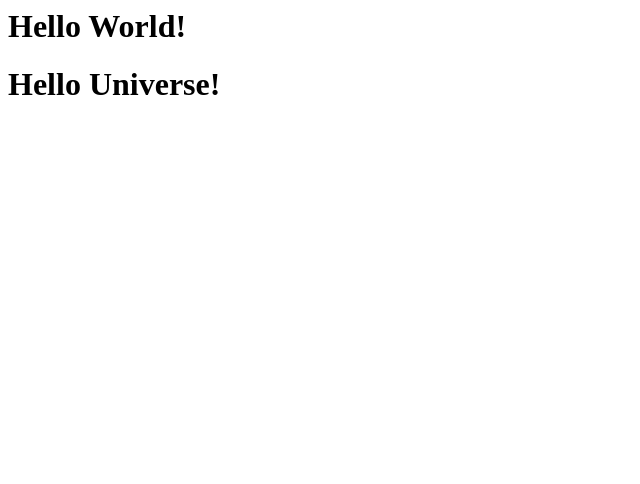
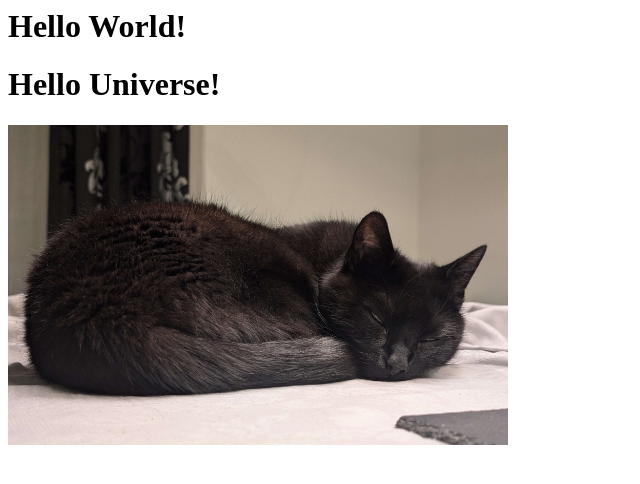
Before and after one commit to rstropek/my-cute-cats, a plain HTML site: page index.html in a window 1280 px wide. Shown: the whole page, without its empty margins (0-640 px from the left). Drawn offline with Linux system fonts and the light colour scheme.

Commit message:
Update index.html

```diff
--- a/index.html
+++ b/index.html
@@ -2,5 +2,6 @@
   <body>
     <h1>Hello World!</h1>
     <h1>Hello Universe!</h1>
+    <img src="https://raw.githubusercontent.com/rstropek/my-cute-cats/refs/heads/main/cat.jpg" width="500"></img>
   </body>
 </html>
```
